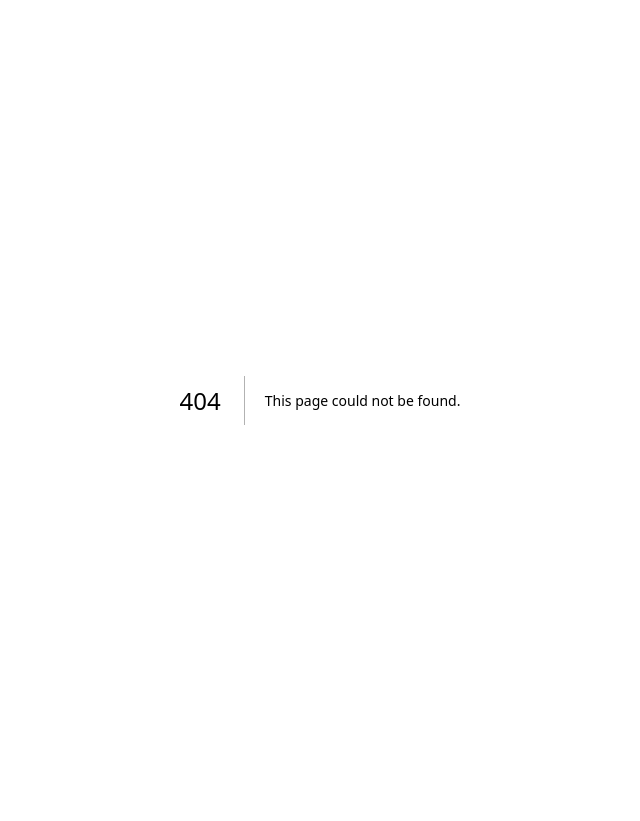
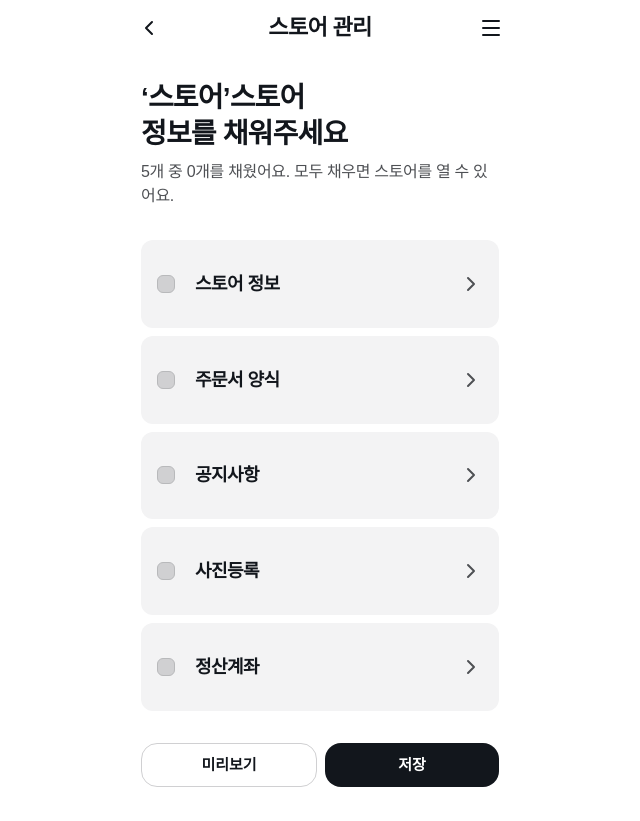
Before and after one commit to violetpay-social-seller/p3-web-seller, a Next.js app: page /seller/store-management in a window 1280 px wide. Before the commit this address had no page. Shown: the whole page, without its empty margins (320-960 px from the left). Before the commit the page ends 800 px from the top, so only its background shows below. Built offline with nearby package versions, Linux system fonts and the light colour scheme; no server answers.

Commit message:
feat: add store management screen

```diff
--- /dev/null
+++ b/src/app/(seller)/seller/store-management/page.tsx
@@ -0,0 +1,5 @@
+import { StoreManagementScreen } from "@/features/store/ui/store-management-screen";
+
+export default function StoreManagementPage() {
+  return <StoreManagementScreen />;
+}
--- a/src/features/auth/ui/cognito-callback.tsx
+++ b/src/features/auth/ui/cognito-callback.tsx
@@ -62,6 +62,11 @@ export function CognitoCallback() {
           return;
         }
 
+        if (onboarding.status === "APPROVED") {
+          window.location.replace("/seller/store-management");
+          return;
+        }
+
         const sellerHomePath = process.env.NEXT_PUBLIC_SELLER_HOME_PATH;
 
         if (sellerHomePath) {
--- /dev/null
+++ b/src/features/store/ui/store-management-header.tsx
@@ -0,0 +1,24 @@
+import { ChevronLeft, Menu } from "lucide-react";
+
+export function StoreManagementHeader() {
+  return (
+    <header className="flex h-14 items-center justify-between">
+      <a
+        aria-label="판매자 홈으로 돌아가기"
+        className="flex size-12 items-center justify-center"
+        href="/seller"
+      >
+        <ChevronLeft aria-hidden="true" className="size-6" strokeWidth={2} />
+      </a>
+      <h1 className="text-seller-display-sm font-bold tracking-[-0.66px]">
+        스토어 관리
+      </h1>
+      <span
+        aria-hidden="true"
+        className="flex size-12 items-center justify-center"
+      >
+        <Menu className="size-6" strokeWidth={2} />
+      </span>
+    </header>
+  );
+}
--- /dev/null
+++ b/src/features/store/ui/store-management-screen.tsx
@@ -0,0 +1,67 @@
+"use client";
+
+import { Button } from "@/components/ui/button";
+import { useStoreManagementStatusQuery } from "@/features/store/queries";
+import { StoreManagementHeader } from "@/features/store/ui/store-management-header";
+import { StoreManagementSettingRow } from "@/features/store/ui/store-management-setting-row";
+
+export function StoreManagementScreen() {
+  const statusQuery = useStoreManagementStatusQuery();
+  const managementStatus = statusQuery.data;
+  const items = managementStatus?.items;
+  const settings = [
+    { completed: items?.storeInfo ?? false, label: "스토어 정보" },
+    {
+      completed: items?.orderForm ?? false,
+      href: "/seller/order-form",
+      label: "주문서 양식",
+    },
+    { completed: items?.notice ?? false, label: "공지사항" },
+    { completed: items?.photoRegistration ?? false, label: "사진등록" },
+    {
+      completed: items?.settlementAccount ?? false,
+      label: "정산계좌",
+    },
+  ];
+  const completedCount = managementStatus?.completedCount ?? 0;
+  const totalCount = managementStatus?.totalCount ?? settings.length;
+  const storeName = managementStatus?.storeName ?? "스토어";
+
+  return (
+    <main className="mx-auto flex min-h-dvh w-full max-w-[390px] flex-col bg-surface-default text-text-primary">
+      <StoreManagementHeader />
+      <section className="flex flex-1 flex-col gap-8 overflow-y-auto px-4 pt-6 pb-4">
+        <div className="space-y-2">
+          <h2 className="whitespace-pre-line text-seller-display-lg font-bold tracking-[-0.84px]">
+            {`‘${storeName}’스토어\n정보를 채워주세요`}
+          </h2>
+          <p className="text-seller-body-md text-text-secondary tracking-[-0.32px]">
+            {statusQuery.isLoading
+              ? "스토어 정보를 불러오고 있어요."
+              : `${totalCount}개 중 ${completedCount}개를 채웠어요. 모두 채우면 스토어를 열 수 있어요.`}
+          </p>
+        </div>
+        <div className="space-y-2">
+          {settings.map((setting) => (
+            <StoreManagementSettingRow key={setting.label} {...setting} />
+          ))}
+        </div>
+      </section>
+      <div className="flex gap-2 px-4 pt-4 pb-[34px]">
+        <Button
+          className="h-11 flex-1 rounded-seller-md text-[15px] font-semibold"
+          size="md"
+          variant="outline"
+        >
+          미리보기
+        </Button>
+        <Button
+          className="h-11 flex-1 rounded-seller-md text-[15px] font-semibold"
+          size="md"
+        >
+          저장
+        </Button>
+      </div>
+    </main>
+  );
+}
--- /dev/null
+++ b/src/features/store/ui/store-management-setting-row.tsx
@@ -0,0 +1,48 @@
+import { Check, ChevronRight } from "lucide-react";
+
+type StoreManagementSettingRowProps = {
+  completed: boolean;
+  href?: string;
+  label: string;
+};
+
+export function StoreManagementSettingRow({
+  completed,
+  href,
+  label,
+}: StoreManagementSettingRowProps) {
+  const content = (
+    <>
+      <span
+        aria-hidden="true"
+        className={
+          completed
+            ? "flex size-[18px] items-center justify-center rounded-[6px] bg-text-secondary text-text-inverse"
+            : "size-[18px] rounded-[6px] border border-[#b8b9bb] bg-[#d0d0d2]"
+        }
+      >
+        {completed ? <Check className="size-3" strokeWidth={3} /> : null}
+      </span>
+      <span className="text-seller-heading-md font-semibold tracking-[-0.54px]">
+        {label}
+      </span>
+      <ChevronRight
+        aria-hidden="true"
+        className="ml-auto size-6 text-text-secondary"
+      />
+    </>
+  );
+
+  const className =
+    "flex h-[87.8px] w-full items-center gap-5 rounded-seller-sm bg-surface-subtle px-4 text-left transition-colors hover:bg-seller-secondary focus-visible:outline-2 focus-visible:outline-offset-2 focus-visible:outline-seller-primary";
+
+  return href ? (
+    <a className={className} href={href}>
+      {content}
+    </a>
+  ) : (
+    <button className={className} type="button">
+      {content}
+    </button>
+  );
+}
```
